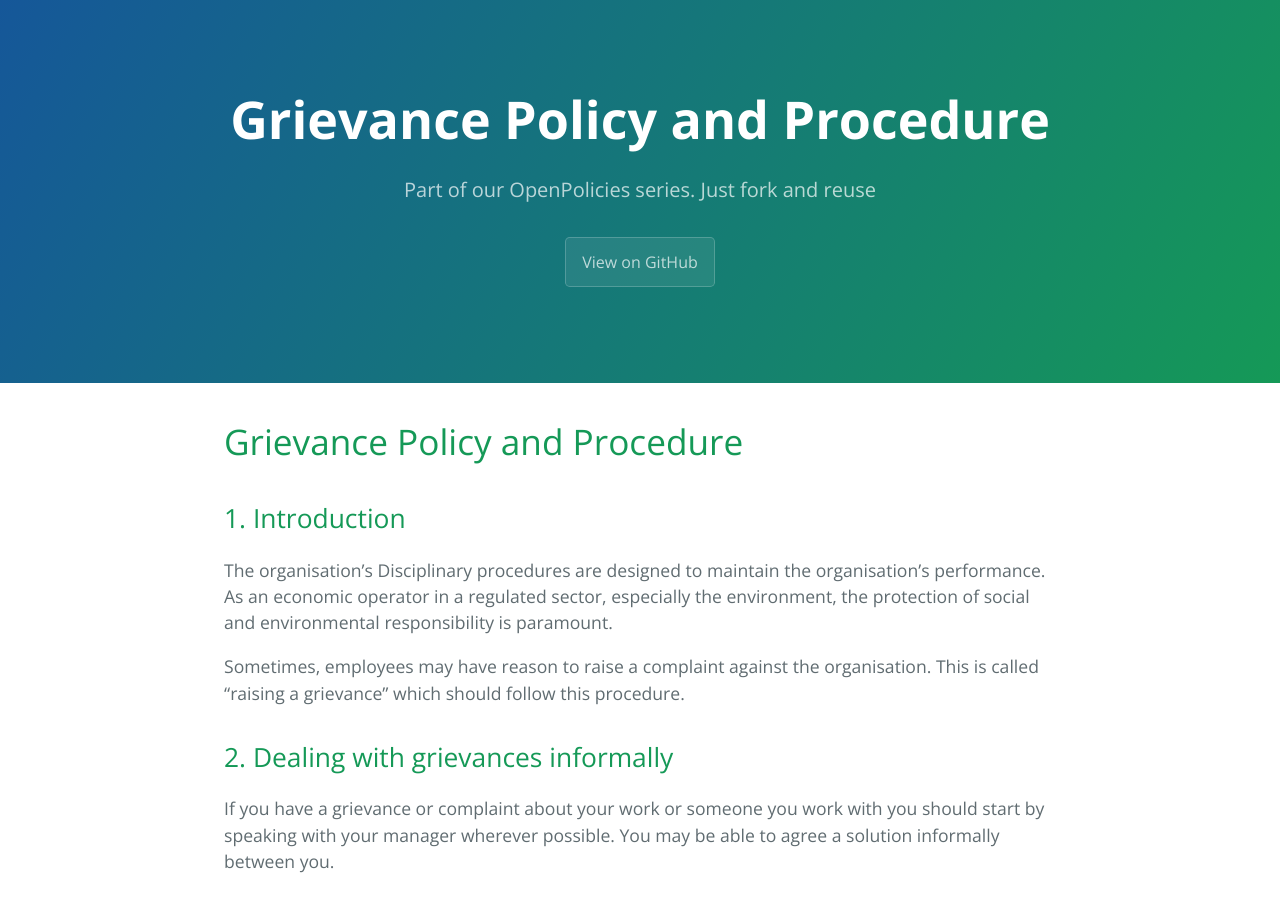
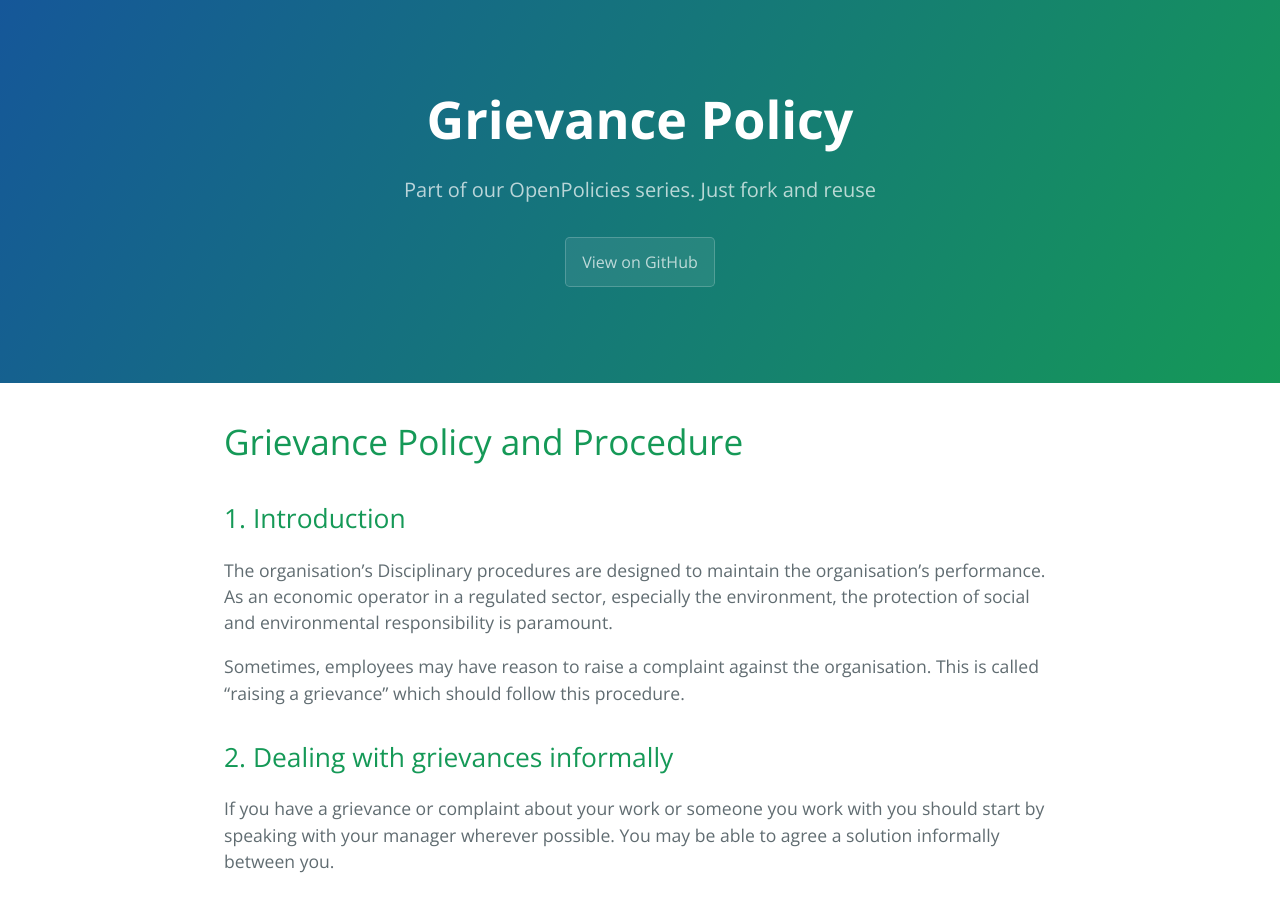
Before and after one commit to Axelisys/policies, a Jekyll site: the page built from Grievance Policy.md, in a window 1280 px wide and 900 px high. Built offline with Jekyll 4.4.1, drawn with Linux system fonts in a browser that asks for light colours; our own code applies the rules of GitHub Pages for plain Markdown files; part of the change alters nothing that is shown.

```diff
--- a/Grievance Policy.md
+++ b/Grievance Policy.md
@@ -1,3 +1,9 @@
+---
+layout: page
+title: "Grievance Policy"
+permalink: /grievance_policy
+---
+
 # Grievance Policy and Procedure
 ## 1. Introduction
 The organisation’s Disciplinary procedures are designed to maintain the organisation’s performance. As an economic operator in a regulated sector, especially the environment, the protection of social and environmental responsibility is paramount.
```
